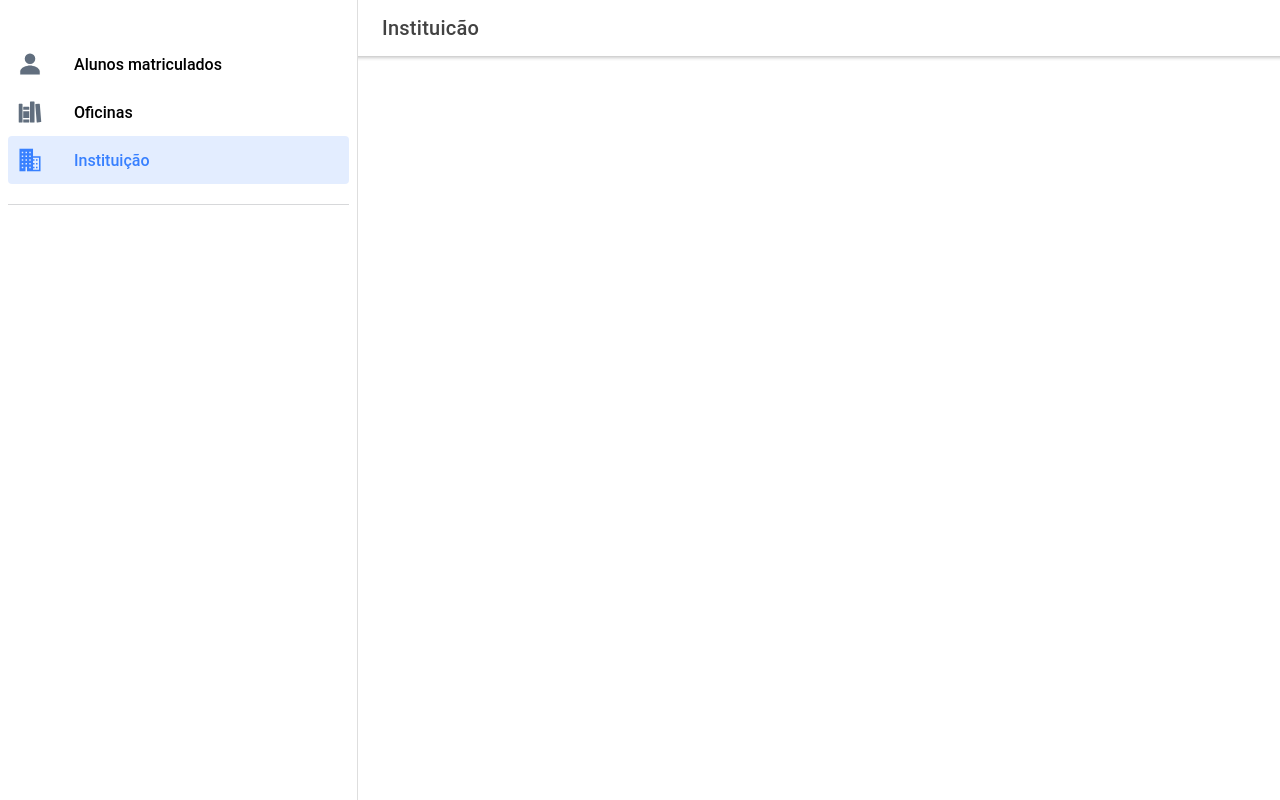
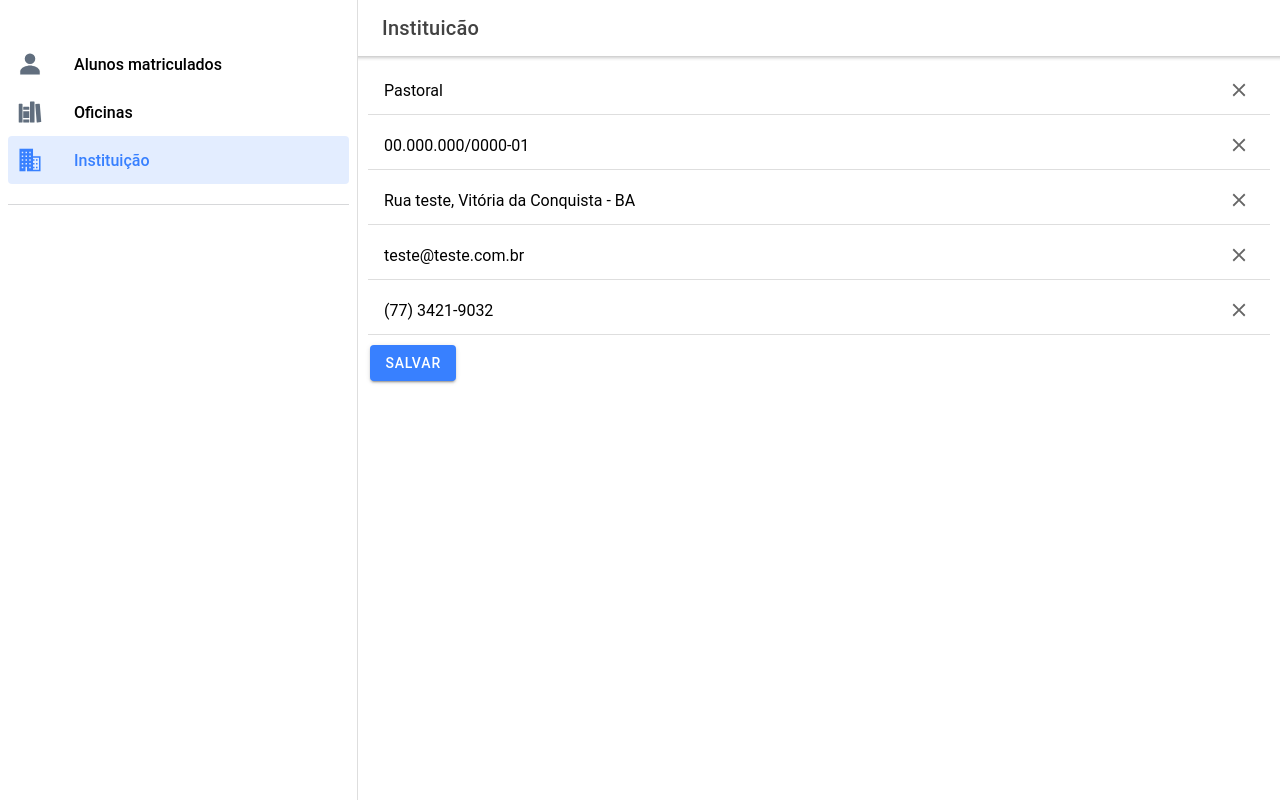
Before and after one commit to vinigr/pastoral, a React (Create React App) app: page /instituicao in a window 1280 px wide. Built offline with nearby package versions, Linux system fonts and the light colour scheme.

Commit message:
Adiciona cadastro de informações da instituição

```diff
--- a/src/pages/Instituicao/Instituicao.tsx
+++ b/src/pages/Instituicao/Instituicao.tsx
@@ -1,15 +1,111 @@
+import "./styles.css";
+
+import * as Yup from "yup";
+
+import { Controller, useForm } from "react-hook-form";
 import {
+  IonButton,
   IonButtons,
   IonContent,
   IonHeader,
+  IonInput,
+  IonItem,
   IonMenuButton,
   IonTitle,
   IonToolbar,
+  useIonToast,
 } from "@ionic/react";
+import React, { useEffect } from "react";
+import { formatarCNPJ, formatarTelefone } from "../../utils/formatarStrings";
 
-import React from "react";
+import buscarInformacoesInstituicao from "../../usecases/buscarInformacoesInstituicao";
+import salvarInformacoesInstituicao from "../../usecases/salvarInformacoesInstituicao";
+import { yupResolver } from "@hookform/resolvers/yup";
+
+const schema = Yup.object().shape({
+  nome: Yup.string().required("O nome é obrigatório"),
+  cnpj: Yup.string()
+    .required("O CNPJ é obrigatório")
+    .matches(
+      /^([0-9]{3}\.?[0-9]{3}\.?[0-9]{3}\-?[0-9]{2}|[0-9]{2}\.?[0-9]{3}\.?[0-9]{3}\/?[0-9]{4}-?[0-9]{2})$/,
+      "CNPJ inválido"
+    ),
+  endereco: Yup.string().required("O endereço é obrigatório"),
+  email: Yup.string().required("O e-mail é obrigatório"),
+  telefone: Yup.string()
+    .required("O telefone é obrigatório")
+    .matches(
+      /^\(?([0-9]{2})\)?[-. ]?([0-9]{4})[-. ]?([0-9]{4})$/,
+      "Telefone inválido"
+    ),
+});
 
 const Instituicao: React.FC = () => {
+  const [present] = useIonToast();
+
+  const {
+    control,
+    handleSubmit,
+    setValue,
+    formState: { errors },
+  } = useForm({
+    resolver: yupResolver(schema),
+  });
+
+  useEffect(() => {
+    buscarInformacoes();
+  }, []);
+
+  const buscarInformacoes = async () => {
+    const instituicao = await buscarInformacoesInstituicao();
+
+    console.log(instituicao);
+
+    if (instituicao) {
+      setValue("nome", instituicao?.nome);
+      setValue("cnpj", formatarCNPJ(instituicao?.cnpj || ""));
+      setValue("endereco", instituicao?.endereco ?? "");
+      setValue("email", instituicao?.email);
+      setValue("telefone", formatarTelefone(instituicao?.telefone || ""));
+    }
+  };
+
+  const onSubmit = async ({
+    nome,
+    cnpj,
+    endereco,
+    email,
+    telefone,
+  }: {
+    nome: string;
+    cnpj: string;
+    endereco: string;
+    email: string;
+    telefone: string;
+  }) => {
+    const resultado = await salvarInformacoesInstituicao({
+      nome,
+      cnpj: cnpj.replace(/[^0-9]+/g, ""),
+      endereco,
+      email,
+      telefone: telefone.replace(/[^0-9]+/g, ""),
+    });
+
+    if (resultado) {
+      return present({
+        message: "Informações salvas com sucesso!",
+        color: "success",
+        duration: 2000,
+      });
+    }
+
+    return present({
+      message: "Falha ao salvar informações! Por favor, tente novamente",
+      color: "danger",
+      duration: 2000,
+    });
+  };
+
   return (
     <>
       <IonHeader>
@@ -30,6 +126,138 @@ const Instituicao: React.FC = () => {
             <IonTitle size="large">Instituicão</IonTitle>
           </IonToolbar>
         </IonHeader>
+        <div className="container">
+          <form onSubmit={handleSubmit(onSubmit)}>
+            <IonItem>
+              <Controller
+                control={control}
+                render={({ field: { onChange, onBlur, value } }) => (
+                  <IonInput
+                    value={value}
+                    onIonChange={(e) => {
+                      onChange({
+                        target: {
+                          name: "nome",
+                          value: e?.detail?.value,
+                        },
+                        type: "text",
+                      });
+                    }}
+                    placeholder="Nome"
+                    onBlur={onBlur}
+                    clearInput
+                  />
+                )}
+                name="nome"
+                rules={{ required: true }}
+              />
+            </IonItem>
+            <div className="mensagem-erro">{errors?.nome?.message}</div>
+            <IonItem>
+              <Controller
+                control={control}
+                render={({ field: { onChange, onBlur, value } }) => (
+                  <IonInput
+                    value={value}
+                    onIonChange={(e) => {
+                      onChange({
+                        target: {
+                          name: "cnpj",
+                          value: formatarCNPJ(e?.detail?.value),
+                        },
+                      });
+                    }}
+                    placeholder="CNPJ"
+                    onBlur={onBlur}
+                    type="text"
+                    clearInput
+                    maxlength={18}
+                  />
+                )}
+                name="cnpj"
+                rules={{ required: true }}
+              />
+            </IonItem>
+            <div className="mensagem-erro">{errors?.cnpj?.message}</div>
+            <IonItem>
+              <Controller
+                control={control}
+                render={({ field: { onChange, onBlur, value } }) => (
+                  <IonInput
+                    value={value}
+                    onIonChange={(e) => {
+                      onChange({
+                        target: {
+                          name: "endereco",
+                          value: e?.detail?.value,
+                        },
+                      });
+                    }}
+                    placeholder="Endereço"
+                    onBlur={onBlur}
+                    type="text"
+                    clearInput
+                  />
+                )}
+                name="endereco"
+                rules={{ required: true }}
+              />
+            </IonItem>
+            <div className="mensagem-erro">{errors?.endereco?.message}</div>
+            <IonItem>
+              <Controller
+                control={control}
+                render={({ field: { onChange, onBlur, value } }) => (
+                  <IonInput
+                    value={value}
+                    onIonChange={(e) => {
+                      onChange({
+                        target: {
+                          name: "email",
+                          value: e?.detail?.value,
+                        },
+                      });
+                    }}
+                    placeholder="E-mail"
+                    onBlur={onBlur}
+                    type="email"
+                    clearInput
+                  />
+                )}
+                name="email"
+                rules={{ required: true }}
+              />
+            </IonItem>
+            <div className="mensagem-erro">{errors?.email?.message}</div>
+            <IonItem>
+              <Controller
+                control={control}
+                render={({ field: { onChange, onBlur, value } }) => (
+                  <IonInput
+                    value={value}
+                    onIonChange={(e) => {
+                      onChange({
+                        target: {
+                          name: "telefone",
+                          value: formatarTelefone(e?.detail?.value),
+                        },
+                      });
+                    }}
+                    placeholder="Telefone"
+                    onBlur={onBlur}
+                    type="text"
+                    clearInput
+                    maxlength={14}
+                  />
+                )}
+                name="telefone"
+                rules={{ required: true }}
+              />
+            </IonItem>
+            <div className="mensagem-erro">{errors?.telefone?.message}</div>
+            <IonButton type="submit">Salvar</IonButton>
+          </form>
+        </div>
       </IonContent>
     </>
   );
--- /dev/null
+++ b/src/pages/Instituicao/styles.css
@@ -0,0 +1,3 @@
+form {
+  padding: 10px;
+}
--- a/src/pages/Login/Login.tsx
+++ b/src/pages/Login/Login.tsx
@@ -102,6 +102,7 @@ const Login: React.FC = () => {
                         }}
                         placeholder="Senha"
                         onBlur={onBlur}
+                        type="password"
                         clearInput
                       />
                     )}
--- /dev/null
+++ b/src/usecases/buscarInformacoesInstituicao.ts
@@ -0,0 +1,17 @@
+import { chamarFuncaoElectron } from "../utils/chamarFuncaoElectron";
+import { isElectron } from "../utils/isElectron";
+
+export default async function buscarInformacoesInstituicao() {
+  if (isElectron()) {
+    return await chamarFuncaoElectron("buscarInformacoesInstituicao");
+  } else {
+    return {
+      id: 1,
+      nome: "Pastoral",
+      cnpj: "00000000000001",
+      endereco: "Rua teste, Vitória da Conquista - BA",
+      email: "teste@teste.com.br",
+      telefone: "77-34219032",
+    };
+  }
+}
--- /dev/null
+++ b/src/usecases/salvarInformacoesInstituicao.ts
@@ -0,0 +1,22 @@
+import { chamarFuncaoElectron } from "../utils/chamarFuncaoElectron";
+import { isElectron } from "../utils/isElectron";
+
+export default async function salvarInformacoesInstituicao({
+  nome,
+  cnpj,
+  endereco,
+  email,
+  telefone,
+}) {
+  if (isElectron()) {
+    return await chamarFuncaoElectron("salvarInformacoesInstituicao", {
+      nome,
+      cnpj,
+      endereco,
+      email,
+      telefone,
+    });
+  } else {
+    return true;
+  }
+}
--- a/src/utils/formatarStrings.ts
+++ b/src/utils/formatarStrings.ts
@@ -6,3 +6,22 @@ export const formatarCpf = (cpf: string) => {
     .replace(/(\d{3})(\d{1,2})/, "$1-$2")
     .replace(/(-\d{2})\d+?$/, "$1"); // captura 2 numeros seguidos de um traço e não deixa ser digitado mais nada
 };
+
+export const formatarCNPJ = (cnpj: string) => {
+  return cnpj
+    .replace(/\D/g, "")
+    .replace(/(\d{2})(\d)/, "$1.$2")
+    .replace(/(\d{3})(\d)/, "$1.$2")
+    .replace(/(\d{3})(\d)/, "$1/$2")
+    .replace(/(\d{4})(\d)/, "$1-$2")
+    .replace(/(-\d{2})\d+?$/, "$1");
+};
+
+export const formatarTelefone = (telefone: string) => {
+  return telefone
+    .replace(/\D/g, "")
+    .replace(/(\d{2})(\d)/, "($1) $2")
+    .replace(/(\d{4})(\d)/, "$1-$2")
+    .replace(/(\d{5})-(\d)(\d{4})/, "$1$2-$3")
+    .replace(/(-\d{4})\d+?$/, "$1");
+};
```
Lines whose indentation alone changed are shown as unchanged.
